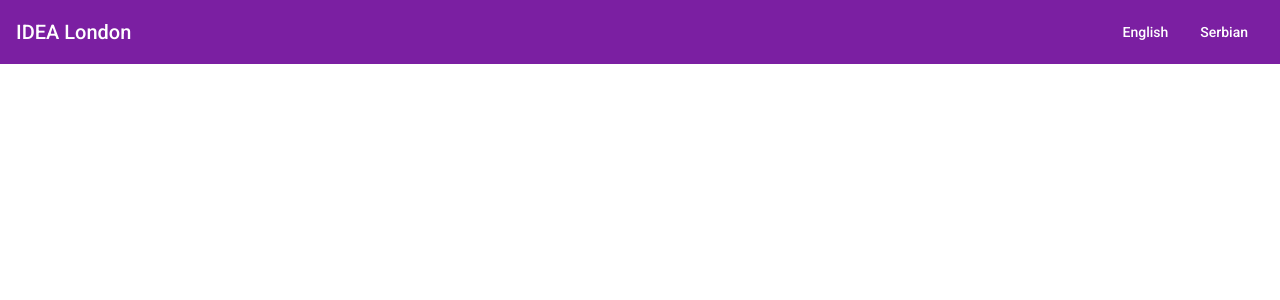
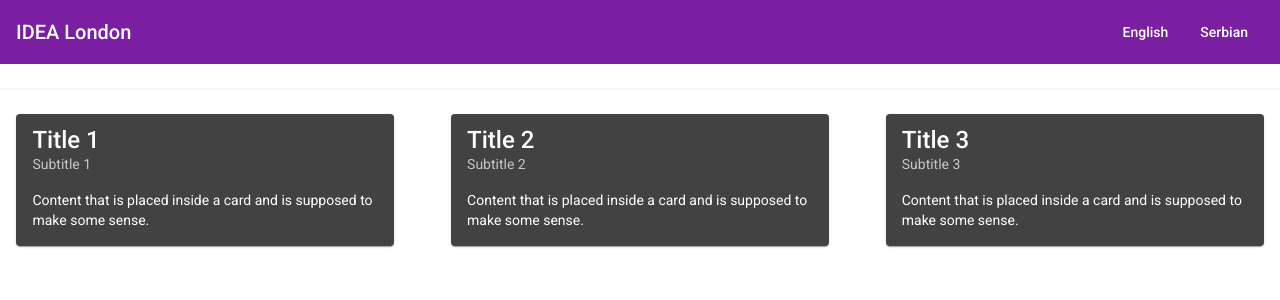
Before and after one commit to Stevan-Radovanovic/AngularApp-IdeaLondon, an Angular app: page / in a window 1280 px wide. Shown: the top 300 px of the page. Built offline with nearby package versions, Linux system fonts and the light colour scheme.

Commit message:
Added card structure for homepage

```diff
--- a/src/app/app.component.html
+++ b/src/app/app.component.html
@@ -1 +1,3 @@
 <app-header></app-header>
+<hr />
+<app-home></app-home>
--- a/src/app/app.module.ts
+++ b/src/app/app.module.ts
@@ -9,9 +9,10 @@ import { HeaderComponent } from './header/header.component';
 import { MatToolbarModule } from '@angular/material/toolbar';
 import { MatButtonModule } from '@angular/material/button';
 import { MatCardModule } from '@angular/material/card';
+import { HomeComponent } from './home/home.component';
 
 @NgModule({
-  declarations: [AppComponent, HeaderComponent],
+  declarations: [AppComponent, HeaderComponent, HomeComponent],
   imports: [
     BrowserModule,
     AppRoutingModule,
--- /dev/null
+++ b/src/app/home/home.component.css
@@ -0,0 +1,4 @@
+mat-card {
+  margin: auto;
+  width: 92%;
+}
--- /dev/null
+++ b/src/app/home/home.component.html
@@ -0,0 +1,41 @@
+<div class="columns">
+  <div class="column is-4">
+    <mat-card>
+      <mat-card-title>
+        Title 1
+      </mat-card-title>
+      <mat-card-subtitle>
+        Subtitle 1
+      </mat-card-subtitle>
+      <mat-card-content>
+        Content that is placed inside a card and is supposed to make some sense.
+      </mat-card-content>
+    </mat-card>
+  </div>
+  <div class="column is-4">
+    <mat-card>
+      <mat-card-title>
+        Title 2
+      </mat-card-title>
+      <mat-card-subtitle>
+        Subtitle 2
+      </mat-card-subtitle>
+      <mat-card-content>
+        Content that is placed inside a card and is supposed to make some sense.
+      </mat-card-content>
+    </mat-card>
+  </div>
+  <div class="column is-4">
+    <mat-card>
+      <mat-card-title>
+        Title 3
+      </mat-card-title>
+      <mat-card-subtitle>
+        Subtitle 3
+      </mat-card-subtitle>
+      <mat-card-content>
+        Content that is placed inside a card and is supposed to make some sense.
+      </mat-card-content>
+    </mat-card>
+  </div>
+</div>
--- /dev/null
+++ b/src/app/home/home.component.ts
@@ -0,0 +1,15 @@
+import { Component, OnInit } from '@angular/core';
+
+@Component({
+  selector: 'app-home',
+  templateUrl: './home.component.html',
+  styleUrls: ['./home.component.css']
+})
+export class HomeComponent implements OnInit {
+
+  constructor() { }
+
+  ngOnInit(): void {
+  }
+
+}
```
